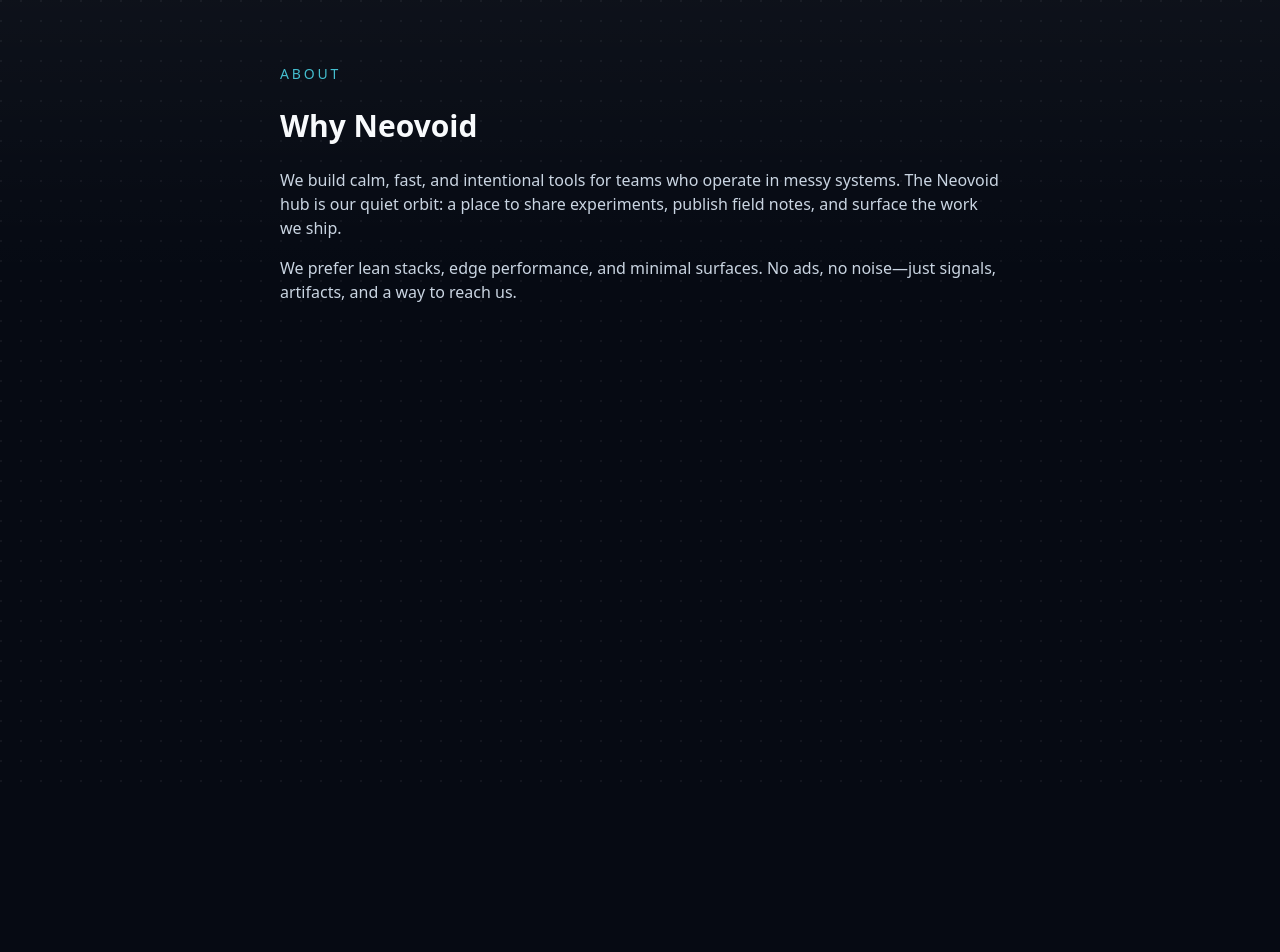
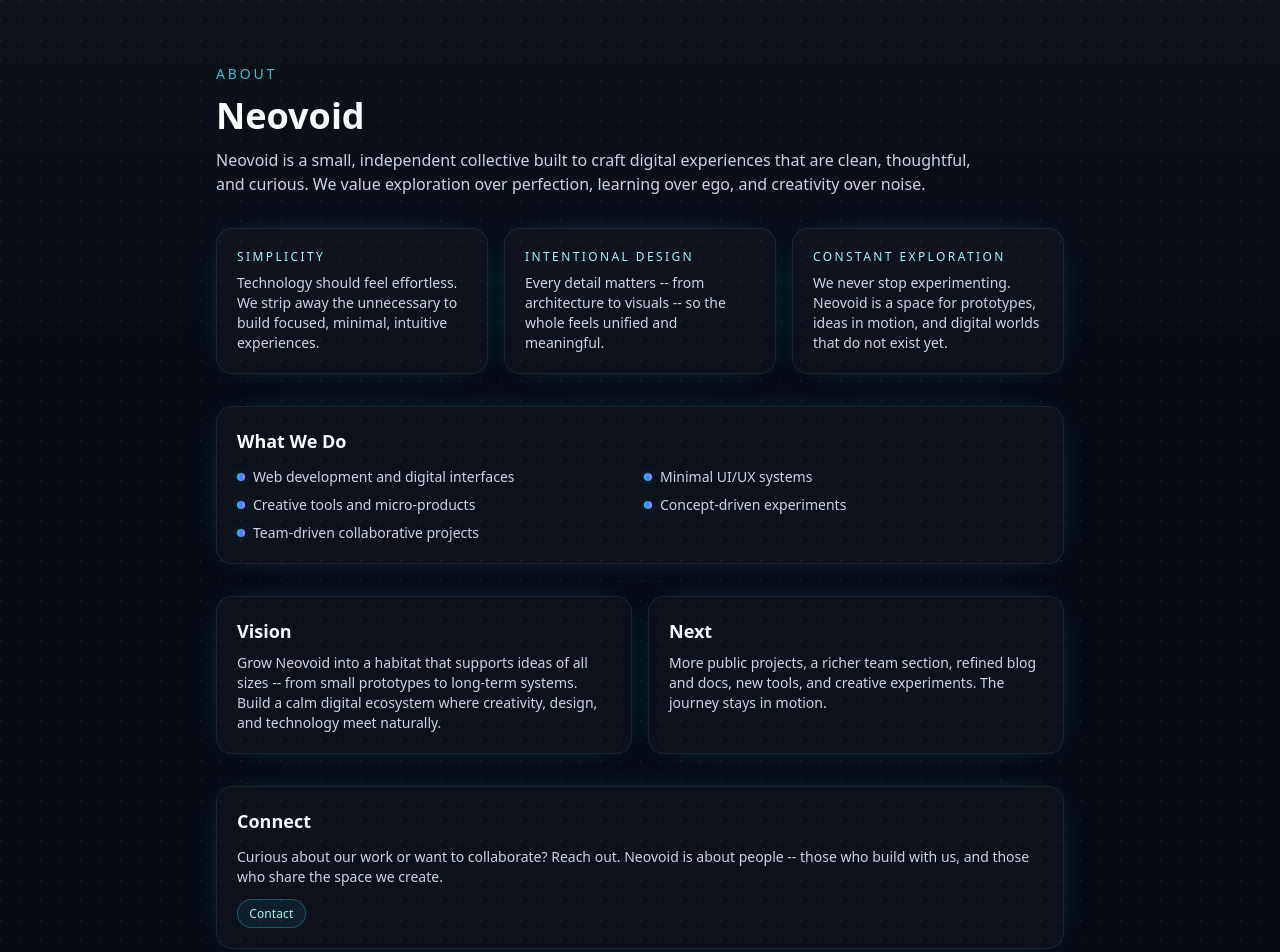
Before and after one commit to ParsaR082/NeoVoid, a Next.js app: page /about in a window 1280 px wide. Shown: the top 952 px of the page. Before the commit the page ends 800 px from the top, so only its background shows below. Built offline with nearby package versions, Linux system fonts and the light colour scheme.

Commit message:
fixed the about page

```diff
--- a/src/app/about/page.tsx
+++ b/src/app/about/page.tsx
@@ -1,26 +1,100 @@
 export const metadata = {
-  title: "About — Neovoid",
+  title: "About -- Neovoid",
 };
+
+const principles = [
+  {
+    title: "Simplicity",
+    body: "Technology should feel effortless. We strip away the unnecessary to build focused, minimal, intuitive experiences.",
+  },
+  {
+    title: "Intentional Design",
+    body: "Every detail matters -- from architecture to visuals -- so the whole feels unified and meaningful.",
+  },
+  {
+    title: "Constant Exploration",
+    body: "We never stop experimenting. Neovoid is a space for prototypes, ideas in motion, and digital worlds that do not exist yet.",
+  },
+];
+
+const focuses = [
+  "Web development and digital interfaces",
+  "Minimal UI/UX systems",
+  "Creative tools and micro-products",
+  "Concept-driven experiments",
+  "Team-driven collaborative projects",
+];
 
 export default function AboutPage() {
   return (
     <div className="bg-grid min-h-screen">
-      <div className="mx-auto max-w-3xl px-6 py-16 space-y-6">
-        <p className="text-sm uppercase tracking-[0.2em] text-cyan-300/80">
-          About
-        </p>
-        <h1 className="text-3xl font-semibold text-slate-50">Why Neovoid</h1>
-        <div className="space-y-4 text-slate-300">
-          <p>
-            We build calm, fast, and intentional tools for teams who operate in
-            messy systems. The Neovoid hub is our quiet orbit: a place to share
-            experiments, publish field notes, and surface the work we ship.
+      <div className="mx-auto max-w-4xl px-6 py-16 space-y-8">
+        <header className="space-y-3">
+          <p className="text-sm uppercase tracking-[0.2em] text-cyan-300/80">
+            About
           </p>
-          <p>
-            We prefer lean stacks, edge performance, and minimal surfaces. No
-            ads, no noise—just signals, artifacts, and a way to reach us.
+          <h1 className="text-4xl font-semibold text-slate-50">Neovoid</h1>
+          <p className="max-w-3xl text-slate-300">
+            Neovoid is a small, independent collective built to craft digital experiences that are clean,
+            thoughtful, and curious. We value exploration over perfection, learning over ego, and creativity over noise.
           </p>
-        </div>
+        </header>
+
+        <section className="grid gap-4 md:grid-cols-3">
+          {principles.map((p) => (
+            <div key={p.title} className="card space-y-2">
+              <p className="text-xs uppercase tracking-[0.2em] text-cyan-200">
+                {p.title}
+              </p>
+              <p className="text-sm text-slate-300">{p.body}</p>
+            </div>
+          ))}
+        </section>
+
+        <section className="card space-y-3">
+          <h2 className="text-lg font-semibold text-slate-50">What We Do</h2>
+          <ul className="grid gap-2 sm:grid-cols-2 text-sm text-slate-300">
+            {focuses.map((item) => (
+              <li key={item} className="flex items-center gap-2">
+                <span className="pill" aria-hidden />
+                <span>{item}</span>
+              </li>
+            ))}
+          </ul>
+        </section>
+
+        <section className="grid gap-4 md:grid-cols-2">
+          <div className="card space-y-2">
+            <h3 className="text-lg font-semibold text-slate-50">Vision</h3>
+            <p className="text-sm text-slate-300">
+              Grow Neovoid into a habitat that supports ideas of all sizes -- from small prototypes to long-term systems.
+              Build a calm digital ecosystem where creativity, design, and technology meet naturally.
+            </p>
+          </div>
+          <div className="card space-y-2">
+            <h3 className="text-lg font-semibold text-slate-50">Next</h3>
+            <p className="text-sm text-slate-300">
+              More public projects, a richer team section, refined blog and docs, new tools, and creative experiments.
+              The journey stays in motion.
+            </p>
+          </div>
+        </section>
+
+        <section className="card space-y-3">
+          <h3 className="text-lg font-semibold text-slate-50">Connect</h3>
+          <p className="text-sm text-slate-300">
+            Curious about our work or want to collaborate? Reach out. Neovoid is about people -- those who build with us,
+            and those who share the space we create.
+          </p>
+          <div className="flex flex-wrap gap-3 text-sm text-cyan-300">
+            <a
+              href="/contact"
+              className="chip text-xs hover:text-cyan-100 border-cyan-300/50 bg-cyan-300/10"
+            >
+              Contact
+            </a>
+          </div>
+        </section>
       </div>
     </div>
   );
--- a/src/app/contact/page.tsx
+++ b/src/app/contact/page.tsx
@@ -3,7 +3,7 @@ export const metadata = {
 };
 
 const contacts = [
-  { label: "Email", value: "hello@neovoid.dev", href: "mailto:hello@neovoid.dev" },
+  { label: "Email", value: "neovoid.team@gmail.com", href: "mailto:neovoid.team@gmail.com" },
   { label: "X", value: "@neovoid", href: "https://x.com" },
   { label: "GitHub", value: "neovoid", href: "https://github.com" },
 ];
```
Also changed, not shown: 2 other files (tests, documents, lock files or other folders).
